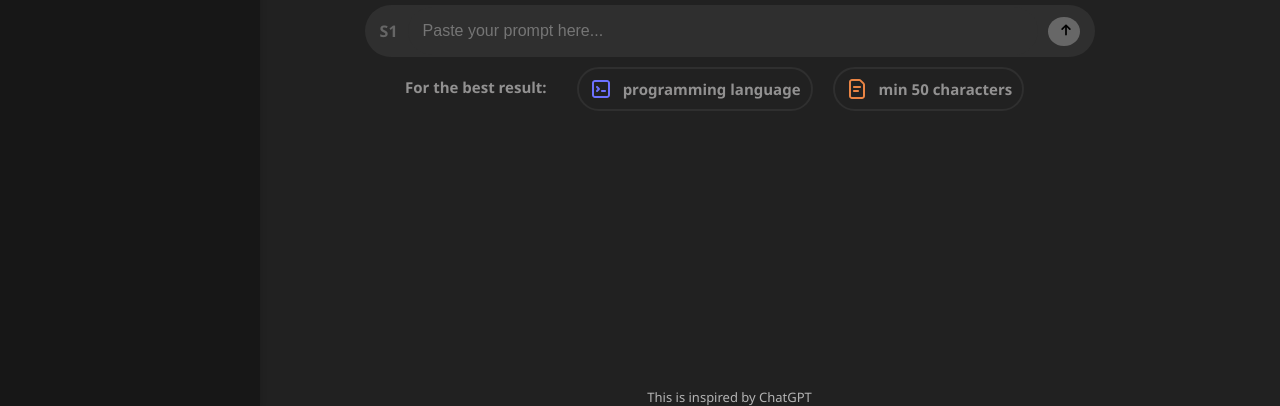
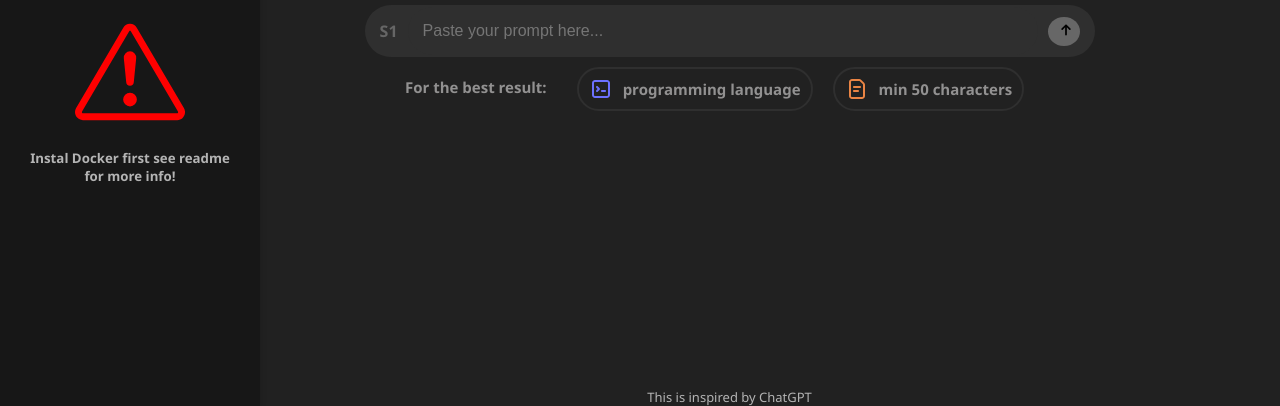
Before and after one commit to Mikert1/helpGPT, a plain HTML site: page index.html in a window 1280 px wide. Shown: the part 394-800 px from the top of the page. Drawn offline with Linux system fonts and the light colour scheme; no server answers.

Commit message:
warning sign

```diff
--- a/index.html
+++ b/index.html
@@ -48,7 +48,7 @@
                     <div class="profile">
                         <img src="https://cdn.discordapp.com/attachments/1181867865826144286/1309142441437302804/Untitled.jpg?ex=67408168&is=673f2fe8&hm=d24a7732c2ad16aaaa60d25108302b300d80e90bf358adac9147dc5920fdf0c0&"
                             alt="Profile" class="profile-icon">
-                        <h3>Kawei Shrek</h3>
+                        <h3>Kawaii Shrek</h3>
                     </div>
                     <div class="profile">
                         <img src="https://scontent-ams4-1.xx.fbcdn.net/v/t39.30808-1/239394084_332022085059478_1921860717987010822_n.png?stp=dst-png_s200x200&_nc_cat=110&ccb=1-7&_nc_sid=f4b9fd&_nc_ohc=CM-KqkLrCX0Q7kNvgGMR21q&_nc_zt=24&_nc_ht=scontent-ams4-1.xx&_nc_gid=AjCG0ztxACCJ0vZyP2kNb0Z&oh=00_AYACZHaLlCY3-Rk-zmyCWfNz-y0YHXH1QJmuW9GoCauZtg&oe=674530A2"
--- a/script.js
+++ b/script.js
@@ -8,7 +8,15 @@ async function getData(dataType) {
         return data;
     } catch (error) {
         console.error('Error fetching data:', error);
-        output.innerHTML = 'To see the cards, please use docker as described in the README.md.';
+        output.innerHTML = `<div class="warning">
+        <svg xmlns="http://www.w3.org/2000/svg" width="110" height="110" fill="red" class="bi bi-exclamation-triangle"
+        viewBox="0 0 16 16">
+        <path
+            d="M7.938 2.016A.13.13 0 0 1 8.002 2a.13.13 0 0 1 .063.016.15.15 0 0 1 .054.057l6.857 11.667c.036.06.035.124.002.183a.2.2 0 0 1-.054.06.1.1 0 0 1-.066.017H1.146a.1.1 0 0 1-.066-.017.2.2 0 0 1-.054-.06.18.18 0 0 1 .002-.183L7.884 2.073a.15.15 0 0 1 .054-.057m1.044-.45a1.13 1.13 0 0 0-1.96 0L.165 13.233c-.457.778.091 1.767.98 1.767h13.713c.889 0 1.438-.99.98-1.767z" />
+        <path d="M7.002 12a1 1 0 1 1 2 0 1 1 0 0 1-2 0M7.1 5.995a.905.905 0 1 1 1.8 0l-.35 3.507a.552.552 0 0 1-1.1 0z" />
+    </svg>
+    <h5>Instal Docker first see readme for more info!</h5>
+    </div>`;
         return null;
     }
 }
--- a/style.css
+++ b/style.css
@@ -357,3 +357,18 @@ button#outsideToggleBtn.visible {
     color: #B4B4B4;
     margin-bottom: 12%;
 }
+.warning {
+    display: flex;
+    align-items: center;
+    flex-direction: column;
+    margin: 10%;
+    justify-content: center;
+    margin-top: 140%;
+}
+.warning h5 {
+    color: #B4B4B4;
+    display: flex;
+    align-items: center;
+    justify-content: center;
+    text-align: center;
+}
```
Lines whose indentation alone changed are shown as unchanged.
